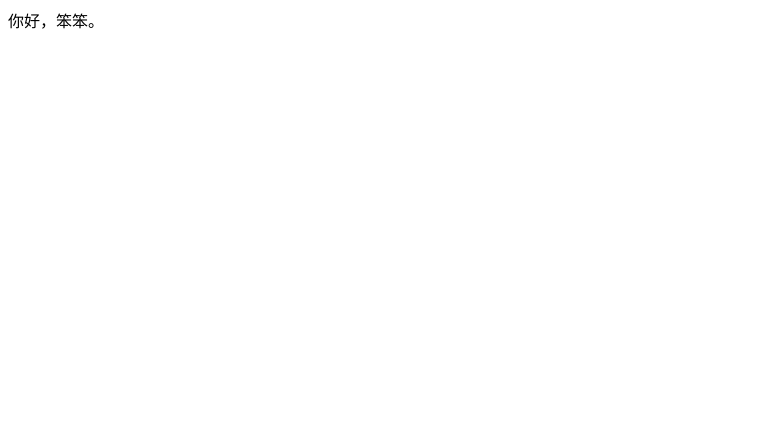
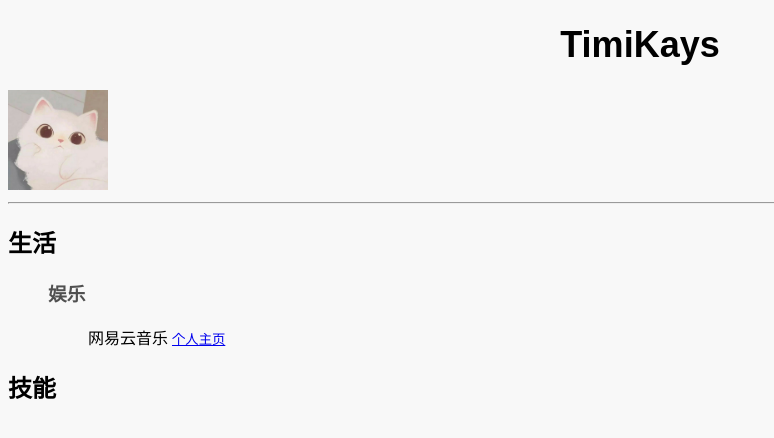
Before and after one commit to TimiKays/timikays.github.io, a plain HTML site: page index.html in a window 1280 px wide. Shown: the whole page, without its empty margins (0-774 px from the left). Drawn offline with Linux system fonts and the light colour scheme.

Commit message:
嘻嘻，开始学习HTML

```diff
--- /dev/null
+++ b/basic.css
@@ -0,0 +1,17 @@
+body{
+	background-color:#f8f8f8;
+}
+
+h1 {
+	color:red;font-family:Arial;font-size:36px;text-align:center
+}
+
+hr{color:#e8e8e8}
+
+h1,h2{
+	color:#000;
+}
+
+h3,h4{
+	color:#505050;
+}
--- a/index.html
+++ b/index.html
@@ -1 +1,31 @@
-你好，笨笨。
+<!DOCTYPE HTML>
+<html>
+<head>
+    <meta charset="utf-8" />
+    <!--插入外部样式表-->
+    <link rel="stylesheet" type="text/css" href="basic.css"/>
+</head>
+<body>
+    <h1>TimiKays</h1>
+    <!--第一次做网页呀，欢迎讨论，微信：TimiKays-->
+    <img src="cat.jpg" width="100" height="100" />
+    <hr/>
+
+    <h2>生活</h2>
+    <blockquote>
+        <h3>娱乐</h3>
+        <blockquote>
+            <p>
+                网易云音乐
+                <a style="font-size:smaller;color:" href="https://music.163.com/#/user/home?id=66921027" title="前往我的网易云音乐主页">个人主页</a><br />
+            </p>
+        </blockquote>
+
+    </blockquote>
+
+
+
+    <h2>技能</h2>
+
+</body>
+</html>
```
Also changed, not shown: cat.jpg (added), touxiang.jpg (added).
